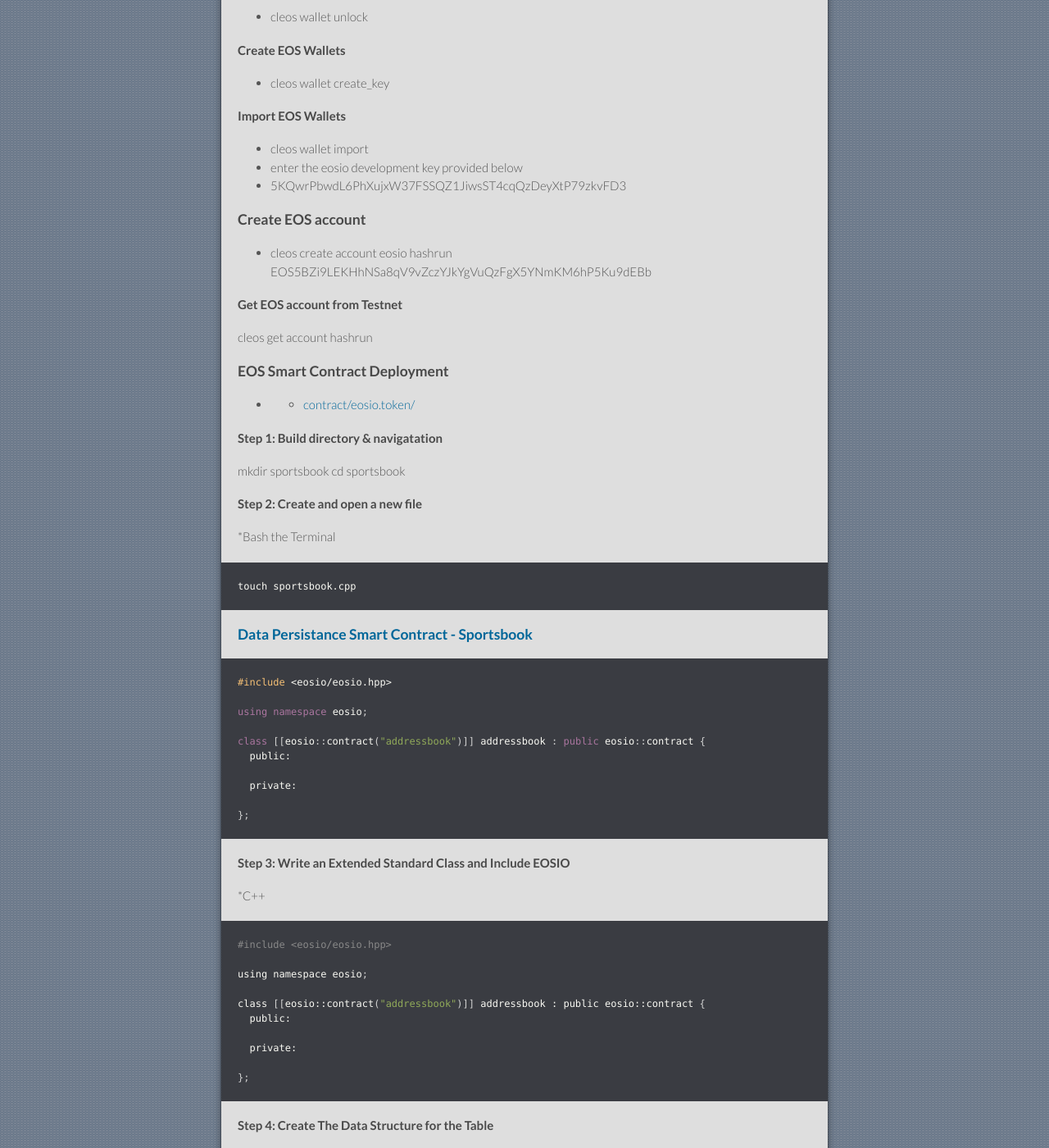
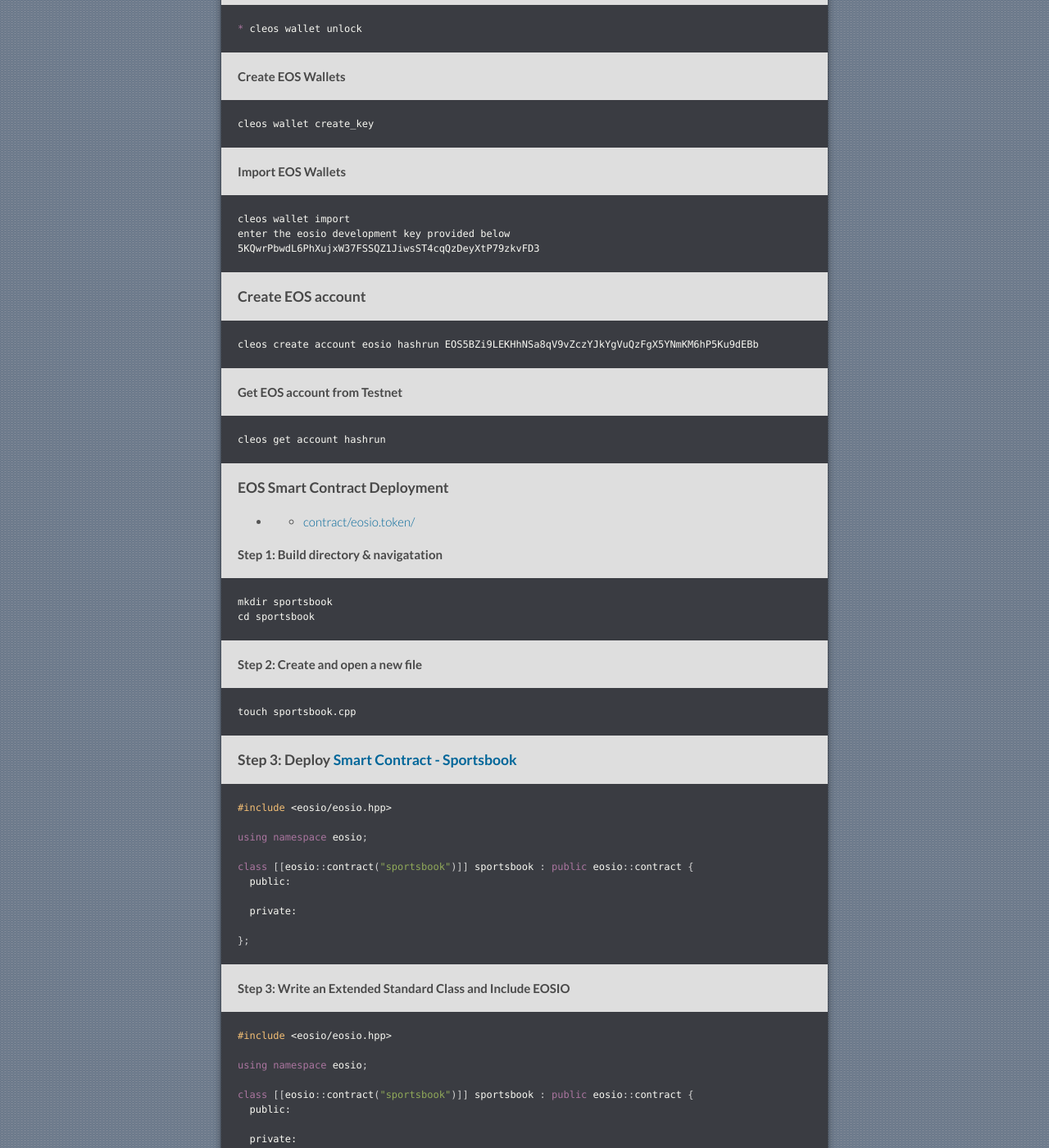
Before and after one commit to flowstake/flowstake.github.io, a Jekyll site: the page built from hashrun.md, in a window 1280 px wide and 1400 px high, scrolled down 5028 px. Shown: the whole window at 82% size. Built offline with Jekyll 4.4.1, drawn with Linux system fonts in a browser that asks for light colours; our own code applies the rules of GitHub Pages for plain Markdown files; some of the changed text lies outside the part shown.

Commit message:
Update hashrun.md

````diff
--- a/hashrun.md
+++ b/hashrun.md
@@ -179,7 +179,10 @@ Public Key - Bound Witness
 
 #### Deploy EOS Wallets
 
-* cleos wallet create --to-console
+```bash
+cleos wallet create --to-console
+```
+
 * Creating wallet: default
 * Save password to use in the future to unlock this wallet.
 * Without password imported keys will not be retrievable.
@@ -187,34 +190,42 @@ Public Key - Bound Witness
 
 #### Open EOS Wallets
 
-* cleos wallet open
-* cleos wallet list
-* Wallets:
-* [
-*   "default"
-* ]
+```bash
+cleos wallet open
+cleos wallet list
+```
 
 #### Unlock EOS Wallets
 
+```bash
 * cleos wallet unlock
+```
 
 #### Create EOS Wallets
 
-* cleos wallet create_key
+```bash
+cleos wallet create_key
+```
 
 #### Import EOS Wallets
 
-* cleos wallet import
-* enter the eosio development key provided below
-* 5KQwrPbwdL6PhXujxW37FSSQZ1JiwsST4cqQzDeyXtP79zkvFD3
+```bash
+cleos wallet import
+enter the eosio development key provided below
+5KQwrPbwdL6PhXujxW37FSSQZ1JiwsST4cqQzDeyXtP79zkvFD3
+```
 
 ### Create EOS account
 
-* cleos create account eosio hashrun EOS5BZi9LEKHhNSa8qV9vZczYJkYgVuQzFgX5YNmKM6hP5Ku9dEBb
+```bash
+cleos create account eosio hashrun EOS5BZi9LEKHhNSa8qV9vZczYJkYgVuQzFgX5YNmKM6hP5Ku9dEBb
+```
 
 #### Get EOS account from Testnet
 
+```bash
 cleos get account hashrun
+```
 
 ### EOS Smart Contract Deployment
 
@@ -222,37 +233,40 @@ cleos get account hashrun
 
 #### Step 1: Build directory & navigatation
 
+```bash
 mkdir sportsbook
 cd sportsbook
+```
 
 #### Step 2: Create and open a new file
-*Bash the Terminal
+
 ```bash
 touch sportsbook.cpp
 ```
 
-### [Data Persistance Smart Contract - Sportsbook](https://rustup.rs/)
+### Step 3: Deploy [Smart Contract - Sportsbook](https://flowstake.webflow.io/)
+
 ```c++
 #include <eosio/eosio.hpp>
 
 using namespace eosio;
 
-class [[eosio::contract("addressbook")]] addressbook : public eosio::contract {
+class [[eosio::contract("sportsbook")]] sportsbook : public eosio::contract {
   public:
 
   private:
 
 };
 ```
+
 #### Step 3: Write an Extended Standard Class and Include EOSIO
 
-*C++
-```bash
+```c++
 #include <eosio/eosio.hpp>
 
 using namespace eosio;
 
-class [[eosio::contract("addressbook")]] addressbook : public eosio::contract {
+class [[eosio::contract("sportsbook")]] sportsbook : public eosio::contract {
   public:
 
   private:
@@ -261,7 +275,12 @@ class [[eosio::contract("addressbook")]] addressbook : public eosio::contract {
 ```
 #### Step 4: Create The Data Structure for the Table
 
-*C++
-```bash
+```c++
 struct person {};
 ```
+
+#### Step 5:
+
+```c++
+
+```
````
